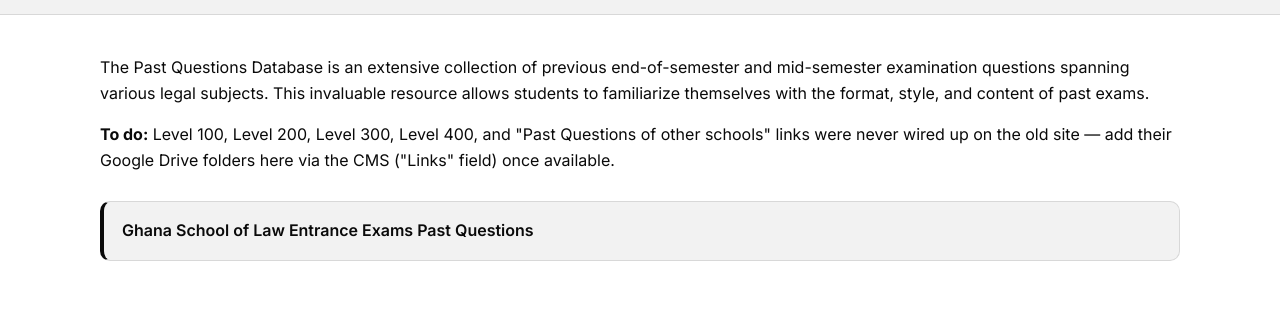
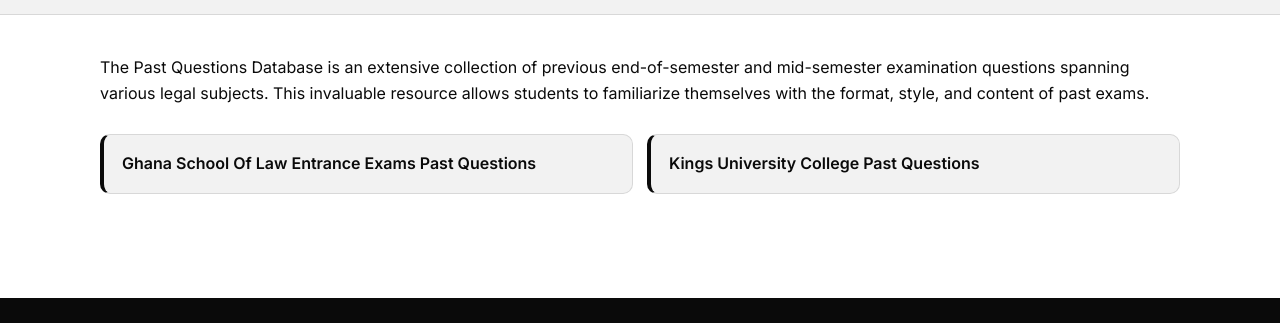
Before and after one commit to abawitty/kuclsusite, an Eleventy site: page src/content/pages/dr-attakora-legal-tree/access-past-questions.md in a window 1280 px wide. Shown: the part 183-506 px from the top of the page. Built offline with nearby package versions, Linux system fonts and the light colour scheme; Eleventy itself is replaced by a stand-in of ours; files that its build step writes are made by us from their sources.

Commit message:
Update Site Pages “legal_tree_past_questions”

```diff
--- a/src/content/pages/dr-attakora-legal-tree/access-past-questions.md
+++ b/src/content/pages/dr-attakora-legal-tree/access-past-questions.md
@@ -3,9 +3,9 @@ layout: page.njk
 permalink: /dr-attakora-legal-tree/access-past-questions/
 title: Access Past Questions
 links:
-  - label: Ghana School of Law Entrance Exams Past Questions
+  - label: Ghana School Of Law Entrance Exams Past Questions
     url: https://drive.google.com/drive/folders/1pAZJjfd3ZeOsxSPSZPPc0PHD_p0_6io_?usp=sharing
+  - url: https://drive.google.com/drive/folders/1c_cHSaGKG8pL1d9cNXyxHRV0C3ytDCvH?usp=sharing
+    label: Kings University College Past Questions
 ---
 The Past Questions Database is an extensive collection of previous end-of-semester and mid-semester examination questions spanning various legal subjects. This invaluable resource allows students to familiarize themselves with the format, style, and content of past exams.
-
-**To do:** Level 100, Level 200, Level 300, Level 400, and "Past Questions of other schools" links were never wired up on the old site — add their Google Drive folders here via the CMS ("Links" field) once available.
```
